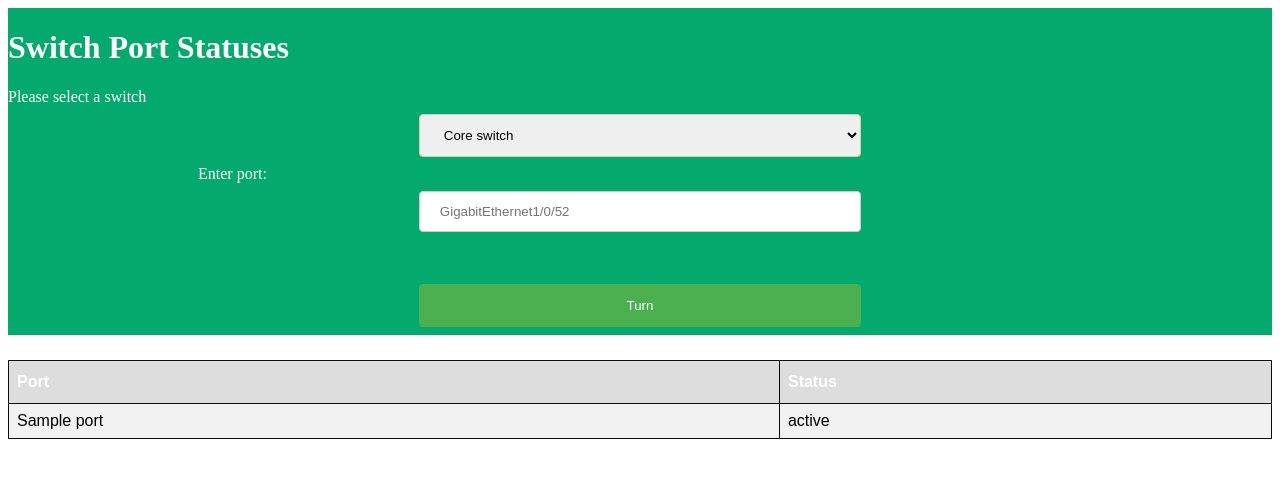
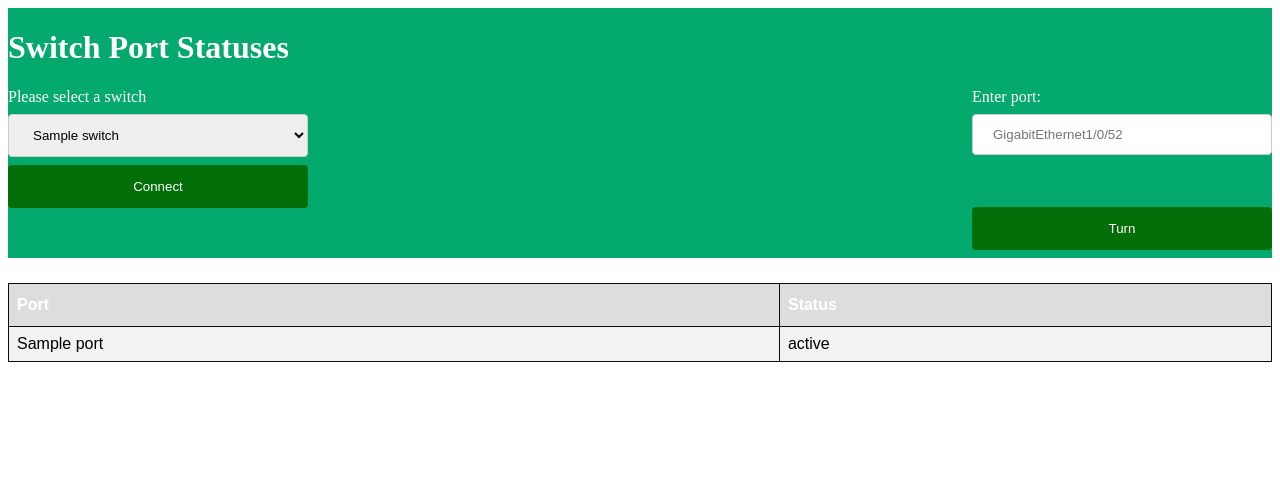
Before and after one commit to modouktouray/NetApp, a Flask app: template templates/index.html in a window 1280 px wide. Shown: the top 478 px of the page. Run offline with Flask 3, Linux system fonts and the light colour scheme; the template is opened without the code that fills it: most values are stand-ins (such as "Sample title", 1, 10 or a date in 2020); parts of the project's set-up code (start-up, migrations or seed data) failed here and were passed over.

Commit message:
adding multiple switches from a txt file

```diff
--- a/app.py
+++ b/app.py
@@ -1,62 +1,115 @@
 from flask import Flask, render_template, request
 from netmiko import ConnectHandler
 from twilio.rest import Client
+from cryptography.fernet import Fernet
 
 app = Flask(__name__)
 
-device = {
-    'device_type': 'cisco_ios',
-    'ip': '10.217.4.5',
-    'username': 'moici',
-    'password': 'Moic1@GM'
-}
+def encrypt_file(file_path, key):
+    with open(file_path, 'rb') as file:
+        data = file.read()
 
+    fernet = Fernet(key)
+    encrypted_data = fernet.encrypt(data)
+
+    with open(file_path, 'wb') as file:
+        file.write(encrypted_data)
+
+key = Fernet.generate_key()
+
+encrypt_file('credentials.txt', key)
+
+def decrypt_file(file_path, key):
+    with open(file_path, 'rb') as file:
+        data = file.read()
+
+    fernet = Fernet(key)
+    decrypted_data = fernet.decrypt(data)
+
+    with open(file_path, 'wb') as file:
+        file.write(decrypted_data)
+
+decrypt_file('credentials.txt', key)
+
+switch_credentials = {}
+
+with open('credentials.txt', 'r') as file:
+    for line in file:
+        switch_name, ip, username, password = line.strip().split(',')
+        switch_credentials[switch_name] = {
+            'ip': ip,
+            'username': username,
+            'password': password
+        }
 # account_sid = ""
 # auth_token = ""
 # from_number = ""
 # to_number = ""
 
 # client = Client(account_sid, auth_token)
+@app.route("/", methods=["POST"])
+def get_port_statuses():
+    selected_switch = request.form.get('switch')
+    if selected_switch in switch_credentials:
+        credentials = switch_credentials[selected_switch]
+        switch = {
+            'device_type': 'cisco_ios',
+            'ip': credentials['ip'],
+            'username': credentials['username'],
+            'password': credentials['password']
+        }
+        try:
+            net_connect = ConnectHandler(**switch)
+            output = net_connect.send_command("show interface")
+            statuses = {}
+            port = ""
+            for line in output.splitlines():
+                # if line.startswith("Gi") and "notconnect" in line:
+                #     message = client.messages.create(
+                #         body="Port " + line.split()[0] + " is down on ",
+                #         from_=from_number,
+                #         to=to_number
+                #     )
+                #     print("Sent message:", message.sid)
 
-
-def get_port_statuses():
-    with ConnectHandler(**device) as conn:
-        output = conn.send_command("show interface")
-        statuses = {}
-        port = ""
-        for line in output.splitlines():
-            # if line.startswith("Gi") and "notconnect" in line:
-            #     message = client.messages.create(
-            #         body="Port " + line.split()[0] + " is down on ",
-            #         from_=from_number,
-            #         to=to_number
-            #     )
-            #     print("Sent message:", message.sid)
-
-            if "line protocol is" in line:
-                port = line.split()[0]
-                status = line.split()[-1]
-                statuses[port] = status
-        return statuses
-    time.sleep(300)
+                if "line protocol is" in line:
+                    port = line.split()[0]
+                    status = line.split()[-1]
+                    statuses[port] = status
+            switch_options = switch_credentials.keys()
+            return render_template("index.html",switch_options=switch_options, statuses=statuses)
+        except Exception as e:
+            return f"Failed to connect to {selected_switch}: {str(e)}"
+    else:
+        return "Invalid switch selection."
 
 def turn_on_port(port):
-    with ConnectHandler(**device) as conn:
+
         # Send the command to turn on the port
+    selected_switch = request.form.get('switch')
+    if selected_switch in switch_credentials:
+        credentials = switch_credentials[selected_switch]
+        switch = {
+            'device_type': 'cisco_ios',
+            'ip': credentials['ip'],
+            'username': credentials['username'],
+            'password': credentials['password']
+        }
+        net_connect = ConnectHandler(**switch)
         conn.send_command(f"config t")
         conn.send_command(f"interface {port}")
         conn.send_command(f"no shutdown")
 
 @app.route("/")
 def index():
-    statuses = get_port_statuses()
-    return render_template("index.html", statuses=statuses)
+    switch_options = switch_credentials.keys()
+    return render_template("index.html",switch_options=switch_options)
 
 @app.route("/", methods=["POST"])
 def input():
     port = request.form["port"]
     statuses = get_port_statuses()
-    if statuses[port] == "down":
+    if statuses[port] == "notconnect":
         turn_on_port(port)
         return f"Port {port} was down and has been turned on"
     else:
--- a/static/style.css
+++ b/static/style.css
@@ -37,11 +37,9 @@ border: 1px solid #ccc;
 border-radius: 4px;
 box-sizing: border-box;
 display: block;
-margin-right: auto;
-margin-left: auto;
 }
 input[type=text], select{
-  width: 35%;
+  width: 300px;;
   padding: 12px 20px;
   margin: 8px 0;
   display: inline-block;
@@ -49,12 +47,10 @@ input[type=text], select{
   border-radius: 4px;
   box-sizing: border-box;
   display: block;
-  margin-right: auto;
-  margin-left: auto;
   }
 input[type=submit] {
-    width: 35%;
-    background-color: #4CAF50;
+    width: 300px;
+    background-color: #046e08;
     color: white;
     padding: 14px 20px;
     margin: 8px 0;
@@ -63,9 +59,10 @@ input[type=submit] {
     cursor: pointer;
     text-align: center;
     display: block;
-    margin-right: auto;
-    margin-left: auto;
   }
-.center{
-  margin-left: 190px;
+.form1{
+  float: left;
 }
+.form2{
+  float:right;
+}
--- a/templates/index.html
+++ b/templates/index.html
@@ -7,20 +7,22 @@
 <body>
     <div class="topnav">
         <h1>Switch Port Statuses</h1>
+        <form class="form1" method="POST">
             <label for="country">Please select a switch</label>
-        <select id="country" name="country">
-          <option value="australia">Core switch</option>
-          <option value="australia">4th Floor switch</option>
-          <option value="canada">5th Floor Switch</option>
-          <option value="usa">6th Floor switch</option>
+            <select name="switch" id="switch">
+                {% for switch in switch_options %}
+                <option value="{{ switch }}">{{ switch }}</option>
+                {% endfor %}
             </select>
-
-        <form method="POST">
-            <label class="center" for="port">Enter port:</label>
+            <input type="submit" value="Connect">
+        </form>
+        <form class="form2" method="POST">
+            <label for="port">Enter port:</label>
             <input type="text" id="port" placeholder="GigabitEthernet1/0/52" name="port" required><br><br>
             <input type="submit" value="Turn">
         </form>
     </div>
+        {% if statuses %}
         <table id="results">
             <tr>
                 <th>Port</th>
@@ -33,5 +35,6 @@
                 </tr>
                 {% endfor %}
         </table>
+        {% endif %}
 </body>
 </html>
```
Also changed, not shown: 1 other file. Lines whose indentation alone changed are shown as unchanged.
